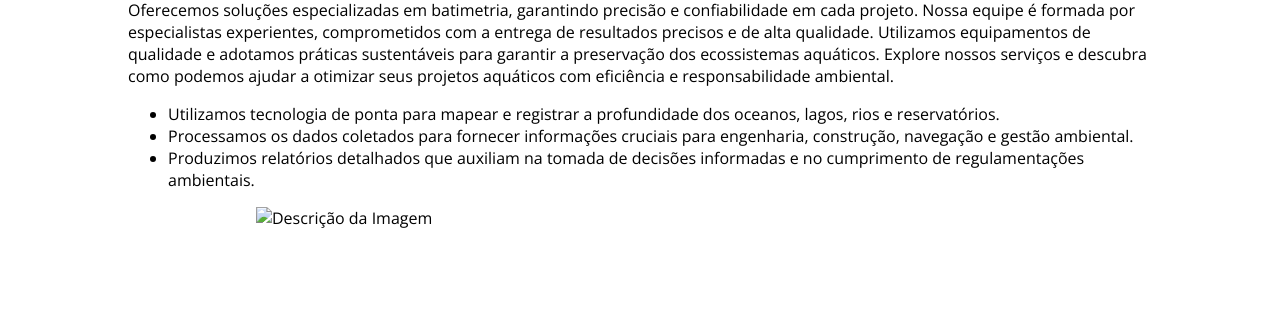
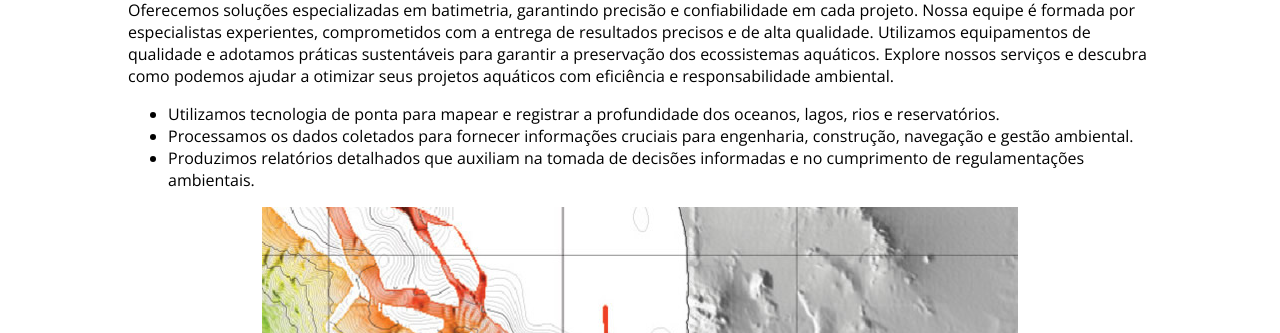
Before and after one commit to leticiafurtado-tads/Thalassus---Dragagem-Mergulho, a plain HTML site: page batimetria.html in a window 1280 px wide. Shown: the part 165-498 px from the top of the page. Drawn offline with nearby package versions, Linux system fonts and the light colour scheme.

Commit message:
Update batimetria.html

```diff
--- a/batimetria.html
+++ b/batimetria.html
@@ -35,7 +35,7 @@
                 </ul>
         </div>
         <div class="imagem">
-            <img src="img/batimetria.fw.png" alt="Descrição da Imagem">
+            <img src="img/batimetria.jpg" alt="Descrição da Imagem">
         </div>
         <nav>
             <a href="index.html">
```
